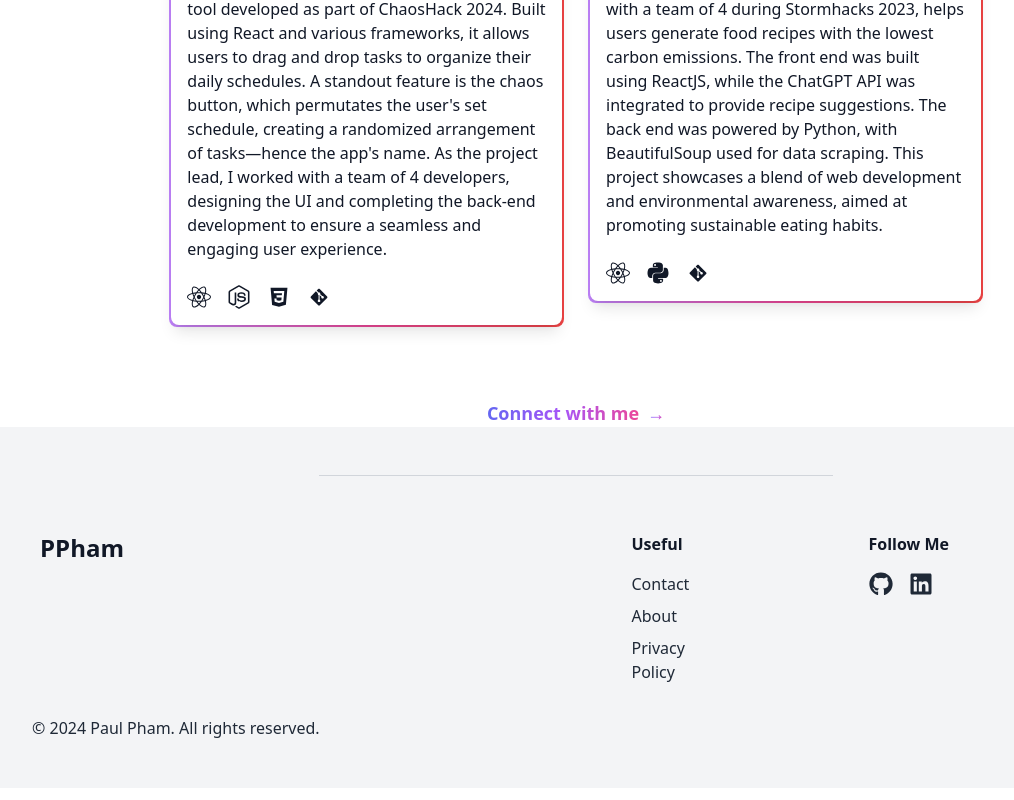
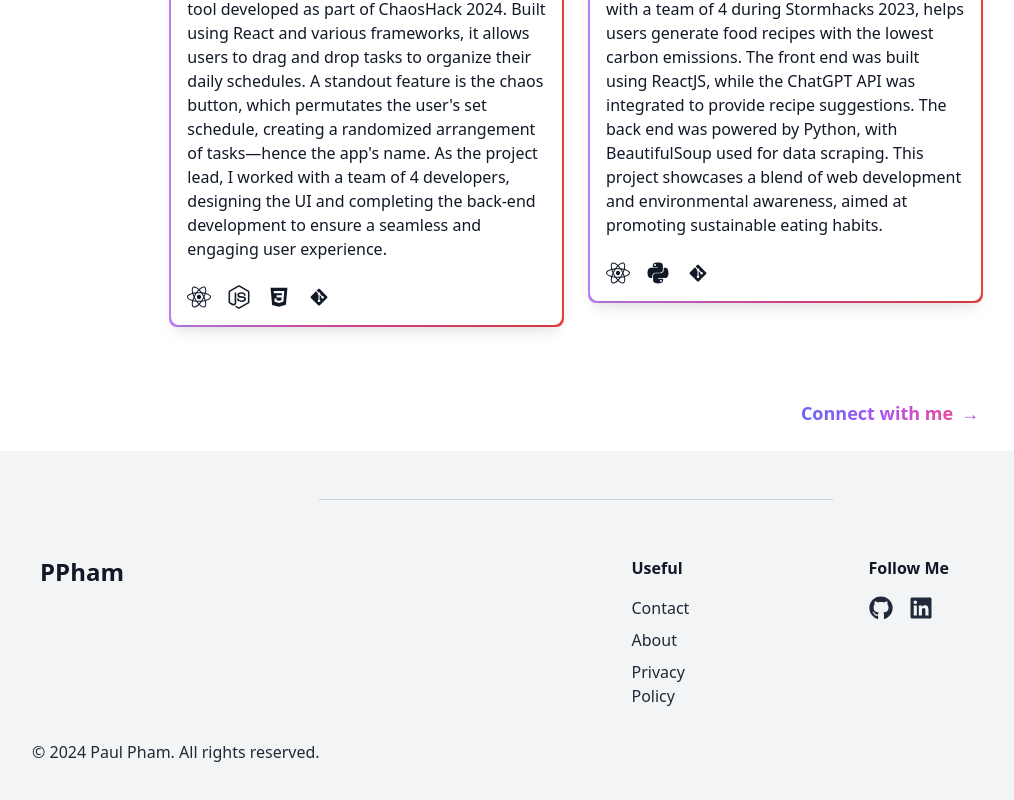
Before and after one commit to PaulP1406/Personal-portfolio, a React (Create React App) app in the folder client/: page /projects in a window 1280 px wide. Shown: the part 1379-2179 px from the top of the page, without its empty margins (64-1078 px from the left). Built offline with nearby package versions, Linux system fonts and the light colour scheme.

Commit message:
Moved the connect with me string to the right in col5

```diff
--- a/client/src/Pages/Project.js
+++ b/client/src/Pages/Project.js
@@ -41,7 +41,7 @@ const Projects = () => {
                 <div className="lg:col-start-2 col-span-2">
                     <ProjectCard
                         title="Personal portfolio 📃"
-                        description="This Personal Portfolio is a full-stack application showcasing my skills and projects. Built with React, Tailwind CSS, Node.js, Express, and MongoDB, it features a dynamic, responsive design and smooth user interactions. The app integrates a backend for project management and stores data efficiently with MongoDB. It's a comprehensive display of my expertise in both front-end and back-end development, combining performance, modern design in UI/UX, and functionality."
+                        description="This Personal Portfolio is a full-stack application showcasing my skills and projects. Built with React, Tailwind CSS, Node.js, Express, and MongoDB, it features a dynamic, responsive design and smooth user interactions. The app integrates a backend for project management and stores data efficiently with MongoDB. It's a comprehensive display of my expertise in both front-end and back-end development, combining performance, with my own modern design in UI/UX, and functionality."
                         imageUrl={personalProf}
                         techStack={["react", "node", "express", "mongoDB", "tailwind", "git"]}
                         techIconMap={techIconMap}
@@ -79,8 +79,7 @@ const Projects = () => {
                         githubLink="https://github.com/your-repo/web-application"
                     />
                 </div>
-            </div>
-            <div className="text-center mt-12">
+                <div className="text-center mt-12 col-start-5">
                 <a href="/contact" className="text-lg font-bold text-gray-600 dark:text-gray-400 group">
                     <span className="bg-gradient-to-r from-indigo-500 via-purple-500 to-pink-500 bg-clip-text text-transparent">
                         Connect with me
@@ -90,6 +89,8 @@ const Projects = () => {
                     </span>
                 </a>
             </div>
+            </div>
+
         </div>
     );
 };
```
